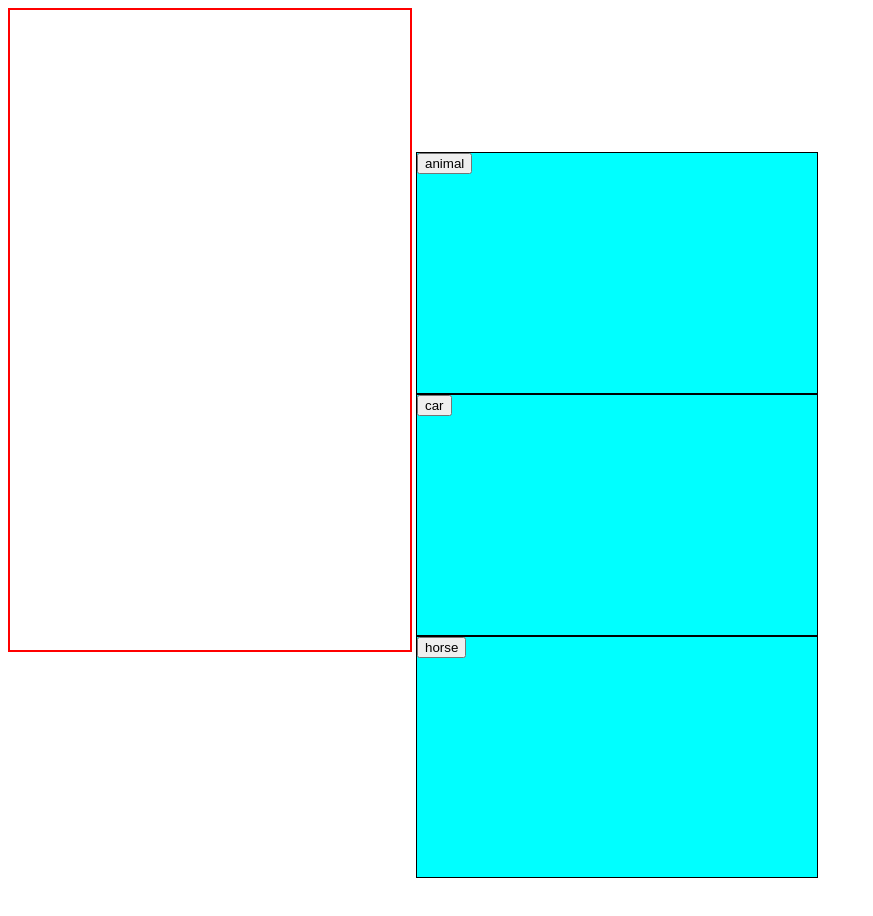
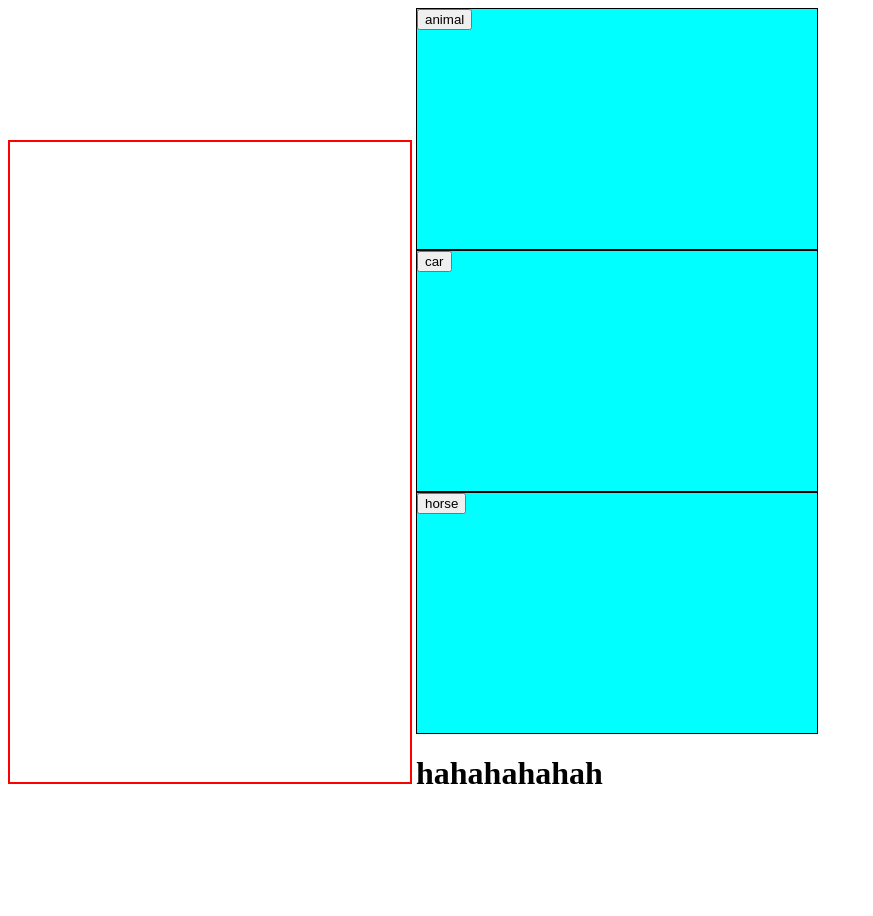
Before and after one commit to Vzyree-619/cvproject, a plain HTML site: page index.html in a window 1280 px wide. Shown: the whole page, without its empty margins (0-873 px from the left). After the commit the page ends 816 px from the top, so only its background shows below. Drawn offline with Linux system fonts and the light colour scheme.

Commit message:
manay hahaha likha h

```diff
--- a/index.html
+++ b/index.html
@@ -13,6 +13,7 @@
         <div><button onclick="Animals()">animal</button></div>
         <div><button onclick="car()">car</button></div>
         <div><button onclick="horse()">horse</button></div>
+        <h1>hahahahahah</h1>
     </div>
     <script src="index.js"></script>
 </body>
```
